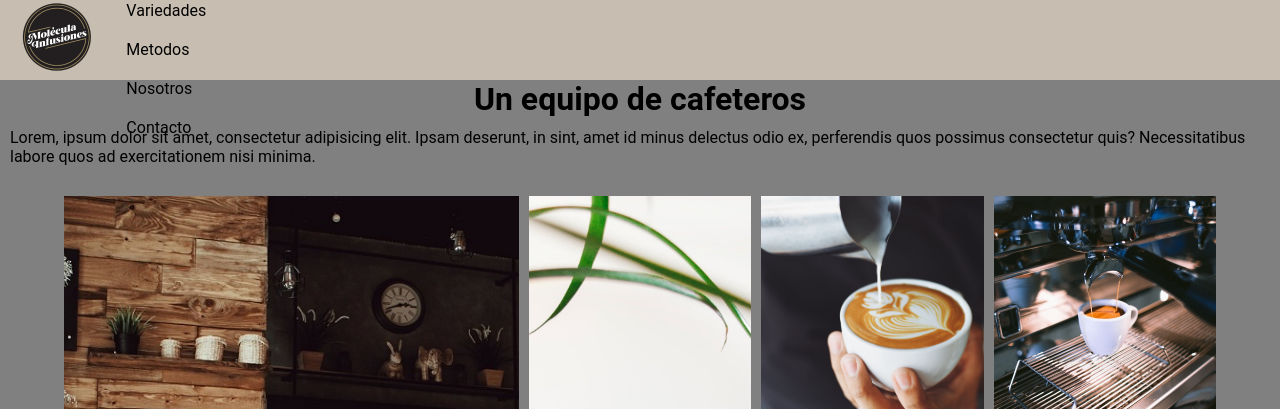
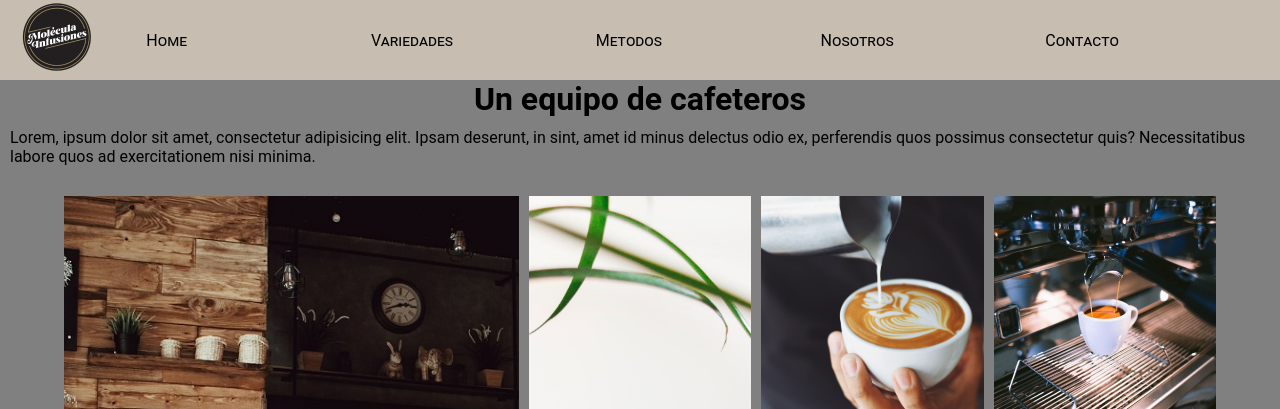
Before and after one commit to Gabythambo/Thambo-moleculainfusiones, a website: page pages/nosotros.html in a window 1280 px wide. Shown: the top 409 px of the page. Drawn offline with Linux system fonts and the light colour scheme; a web font is replaced by a local one.

Commit message:
cambio en grid

```diff
--- a/pages/nosotros.html
+++ b/pages/nosotros.html
@@ -18,7 +18,7 @@
     <img src="..\assets\img\Logo.png">
     </a>
   </div>
-  <div clas s="respmenu">
+  <div class="respmenu">
     <input type="checkbox">
     <i class="fas fa-bars"></i>
     <i class="fas fa-times"></i>
--- a/scss/_nosotros.scss
+++ b/scss/_nosotros.scss
@@ -1,4 +1,4 @@
-
+/* Nosotros.html */
 body {background:grey;}
 h1{text-align:center}
 p {
```
Also changed, not shown: css/estilo.css.
